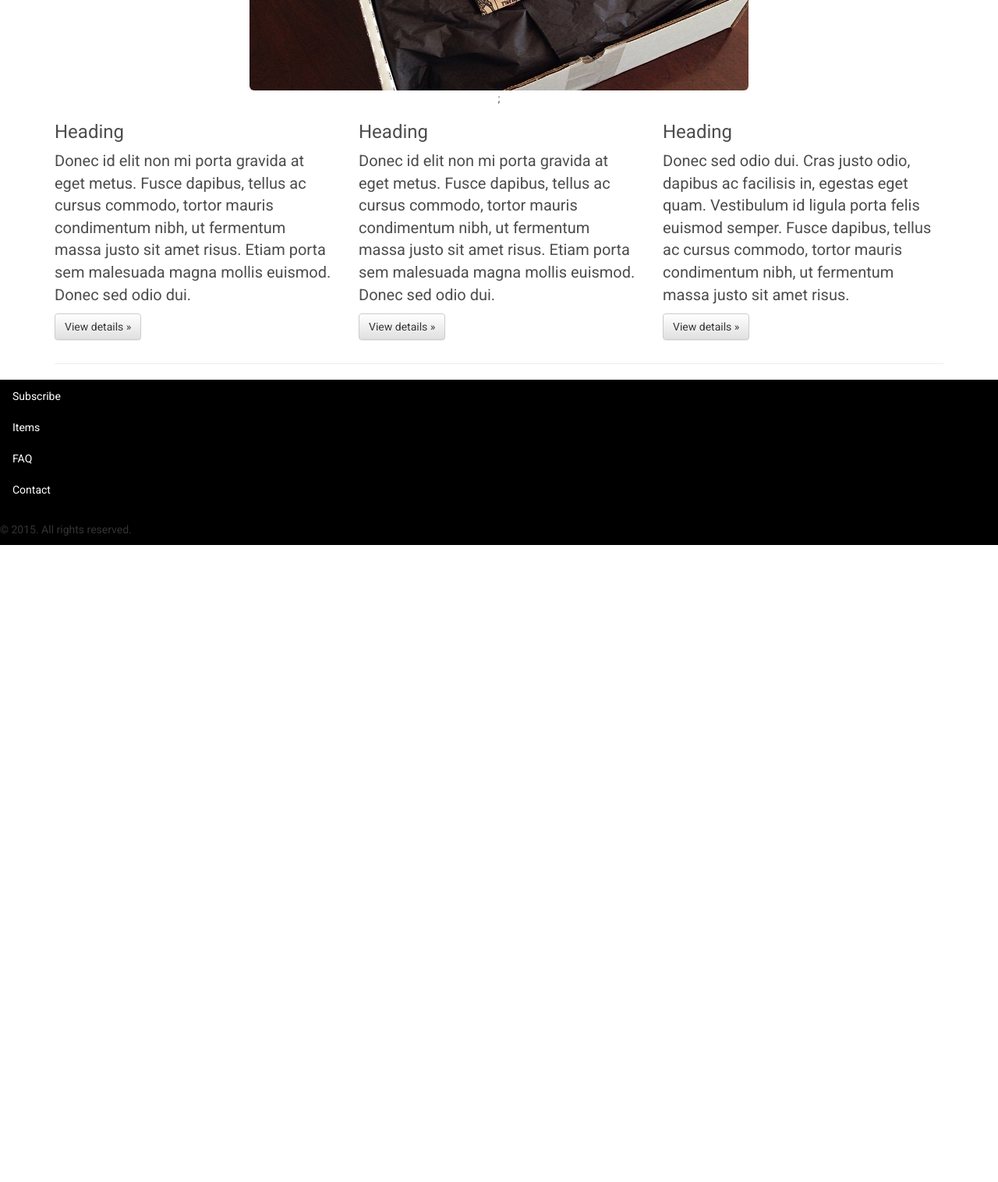
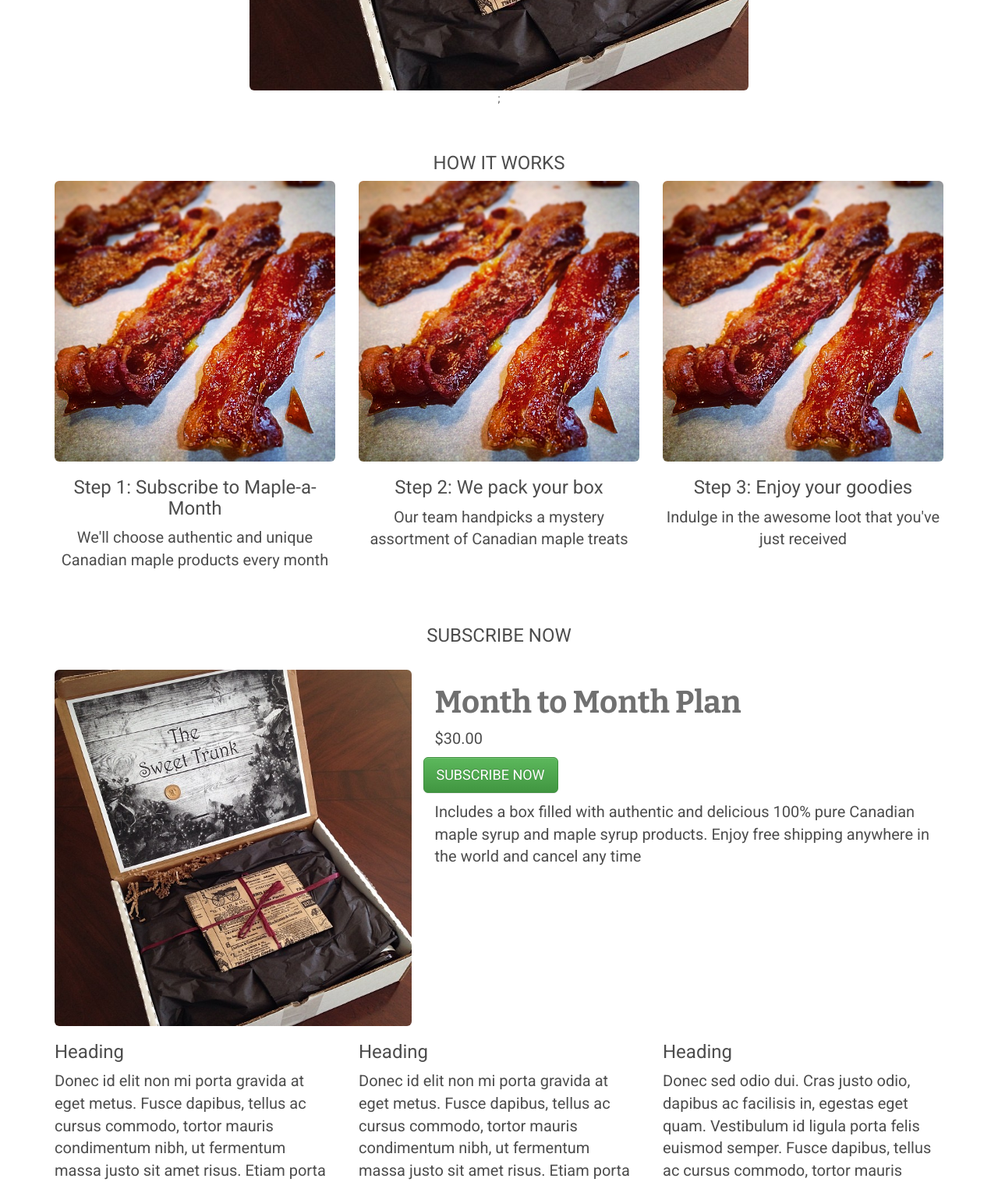
Before and after one commit to mapleamonth/mapleamonth.github.io, a plain HTML site: page index.html in a window 1280 px wide. Shown: the part 1660-3176 px from the top of the page at 78% size. Before the commit the page ends 2359 px from the top, so only its background shows below. Drawn offline with nearby package versions, Linux system fonts and the light colour scheme.

Commit message:
Add how it works and subscribe now section

```diff
--- a/index.html
+++ b/index.html
@@ -81,8 +81,53 @@
       <div class="row text-center">
           <img src="images/box-example.jpg" id="sample-box" class="img-responsive img-rounded">;
       </div>
+      <div class="row">
+        <div class="col-md-12 text-center">
+          <br>
+          <br>
+          <h3>HOW IT WORKS</h3>
+        </div>
+      </div>
+      <div class="row text-center">
+        <div class="col-md-4">
+          <img src="images/candied-bacon.jpg" class="img-responsive img-rounded">
+          <h3>Step 1: Subscribe to Maple-a-Month</h3>
+          <p>We'll choose authentic and unique Canadian maple products every month </p>
 
+        </div>
+        <div class="col-md-4">
+          <img src="images/candied-bacon.jpg" class="img-responsive img-rounded">
+          <h3>Step 2: We pack your box</h3>
+          <p>Our team handpicks a mystery assortment of Canadian maple treats</p>
 
+       </div>
+        <div class="col-md-4">
+          <img src="images/candied-bacon.jpg" class="img-responsive img-rounded">
+          <h3>Step 3: Enjoy your goodies</h3>
+          <p>Indulge in the awesome loot that you've just received</p>
+
+        </div>
+      </div>
+
+      <div class="row">
+        <div class="col-md-12 text-center">
+          <br>
+          <br>
+          <h3>SUBSCRIBE NOW</h3>
+          <br>
+        </div>
+        <div class="col-md-5">
+          <img src="images/box-example.jpg" class="img-responsive img-rounded">
+        </div>
+        <div class="col-md-7">
+          <h2> Month to Month Plan</h2>
+          <p>$30.00</p>
+          <div class="row">
+            <p><a class="btn btn-success btn-lg" href="#" role="button">SUBSCRIBE NOW</a></p>
+          </div>
+          <p>Includes a box filled with authentic and delicious 100% pure Canadian maple syrup and maple syrup products. Enjoy free shipping anywhere in the world and cancel any time</p>
+        </div>
+      </div>
 
       <div class="row">
         <div class="col-md-4">
```
